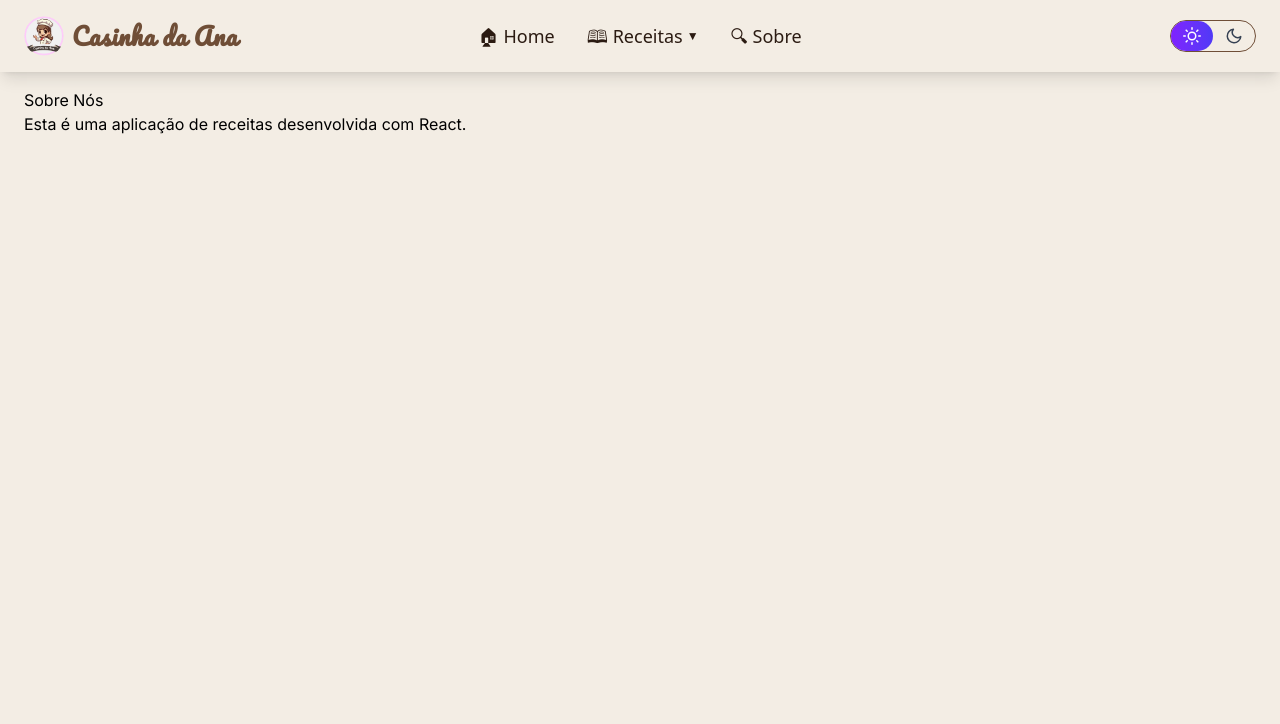
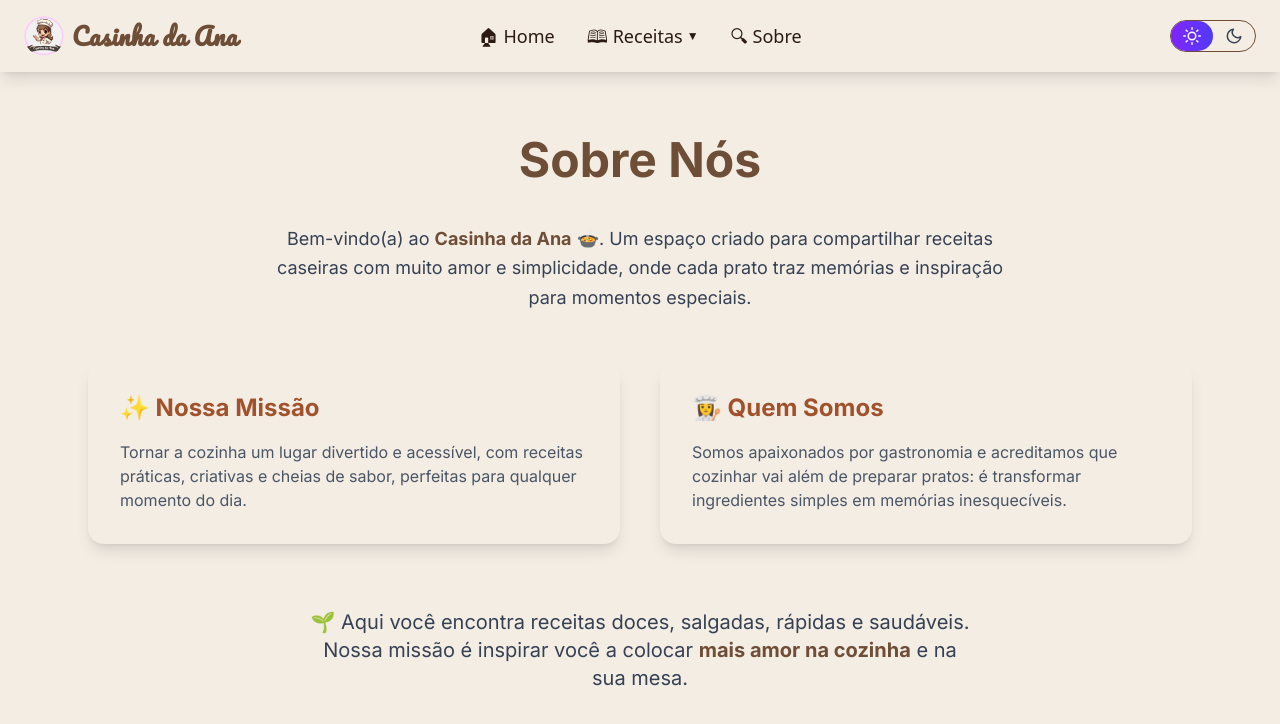
Before and after one commit to allansf29/receitas-site, a React (Vite) app in the folder Front-End/: page /sobre in a window 1280 px wide. Shown: the top 724 px of the page. Built offline with nearby package versions, Linux system fonts and the light colour scheme; a web font is replaced by a local one.

Commit message:
Criando código da aba SOBRE e usando o Framer Motion.

```diff
--- a/Front-End/src/pages/About/index.tsx
+++ b/Front-End/src/pages/About/index.tsx
@@ -1,10 +1,75 @@
+"use client";
+
+import { motion } from "framer-motion";
+
 export default function About() {
-    return (
-        <section className="max-w-7xl mx-auto px-6 py-4">
-            <div>
-                <h1>Sobre Nós</h1>
-                <p>Esta é uma aplicação de receitas desenvolvida com React.</p>
-            </div>
-        </section>
-    )
+  return (
+    <section className="max-w-6xl mx-auto px-6 py-16">
+      {/* Título com animação */}
+      <motion.h1
+        initial={{ opacity: 0, y: -50 }}
+        animate={{ opacity: 1, y: 0 }}
+        transition={{ duration: 0.7 }}
+        className="text-5xl font-extrabold text-primary dark:text-white mb-10 text-center"
+      >
+        Sobre Nós
+      </motion.h1>
+
+      {/* Texto de introdução */}
+      <motion.p
+        initial={{ opacity: 0 }}
+        animate={{ opacity: 1 }}
+        transition={{ duration: 0.9, delay: 0.3 }}
+        className="text-lg text-gray-700 dark:text-gray-300 leading-relaxed max-w-3xl mx-auto text-center mb-12"
+      >
+        Bem-vindo(a) ao <span className="font-semibold text-primary">Casinha da Ana</span> 🍲.
+        Um espaço criado para compartilhar receitas caseiras com muito amor e simplicidade,
+        onde cada prato traz memórias e inspiração para momentos especiais.
+      </motion.p>
+
+      {/* Grid de cards animados */}
+      <div className="grid md:grid-cols-2 gap-10">
+        {/* Card 1 */}
+        <motion.div
+          initial={{ opacity: 0, scale: 0.9 }}
+          animate={{ opacity: 1, scale: 1 }}
+          transition={{ duration: 0.7, delay: 0.4 }}
+          className="bg-background dark:bg-gray-800 p-8 rounded-2xl shadow-lg hover:shadow-2xl transition"
+        >
+          <h2 className="text-2xl font-bold text-secondary mb-4">✨ Nossa Missão</h2>
+          <p className="text-gray-600 dark:text-gray-300">
+            Tornar a cozinha um lugar divertido e acessível, com receitas práticas,
+            criativas e cheias de sabor, perfeitas para qualquer momento do dia.
+          </p>
+        </motion.div>
+
+        {/* Card 2 */}
+        <motion.div
+          initial={{ opacity: 0, scale: 0.9 }}
+          animate={{ opacity: 1, scale: 1 }}
+          transition={{ duration: 0.7, delay: 0.6 }}
+          className="bg-background dark:bg-gray-800 p-8 rounded-2xl shadow-lg hover:shadow-2xl transition"
+        >
+          <h2 className="text-2xl font-bold text-secondary mb-4">👩‍🍳 Quem Somos</h2>
+          <p className="text-gray-600 dark:text-gray-300">
+            Somos apaixonados por gastronomia e acreditamos que cozinhar vai além de preparar pratos:
+            é transformar ingredientes simples em memórias inesquecíveis.
+          </p>
+        </motion.div>
+      </div>
+
+      {/* Sessão extra com animação */}
+      <motion.div
+        initial={{ opacity: 0, y: 50 }}
+        animate={{ opacity: 1, y: 0 }}
+        transition={{ duration: 0.9, delay: 0.8 }}
+        className="mt-16 text-center"
+      >
+        <p className="text-xl text-gray-700 dark:text-gray-400 max-w-2xl mx-auto">
+          🌱 Aqui você encontra receitas doces, salgadas, rápidas e saudáveis.
+          Nossa missão é inspirar você a colocar <span className="font-semibold text-primary">mais amor na cozinha</span> e na sua mesa.
+        </p>
+      </motion.div>
+    </section>
+  );
 }
```
